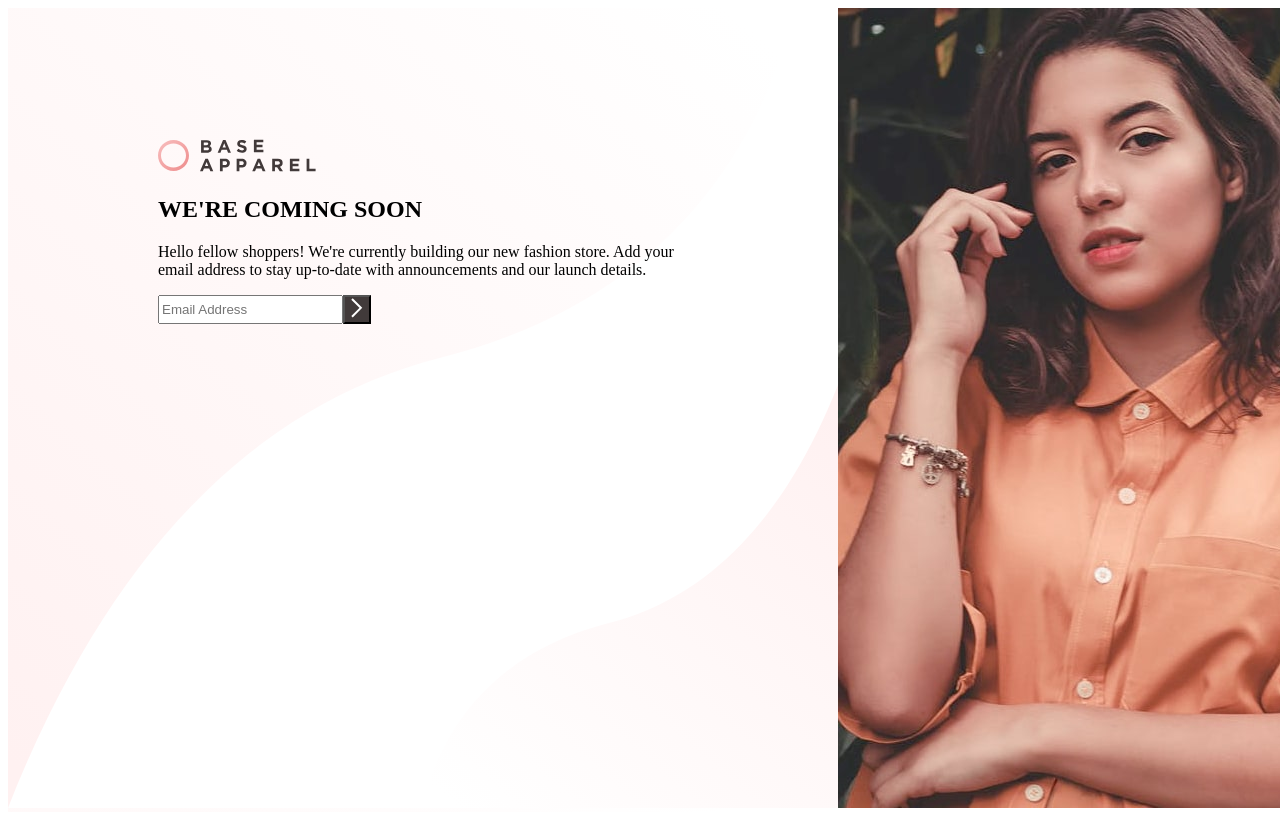
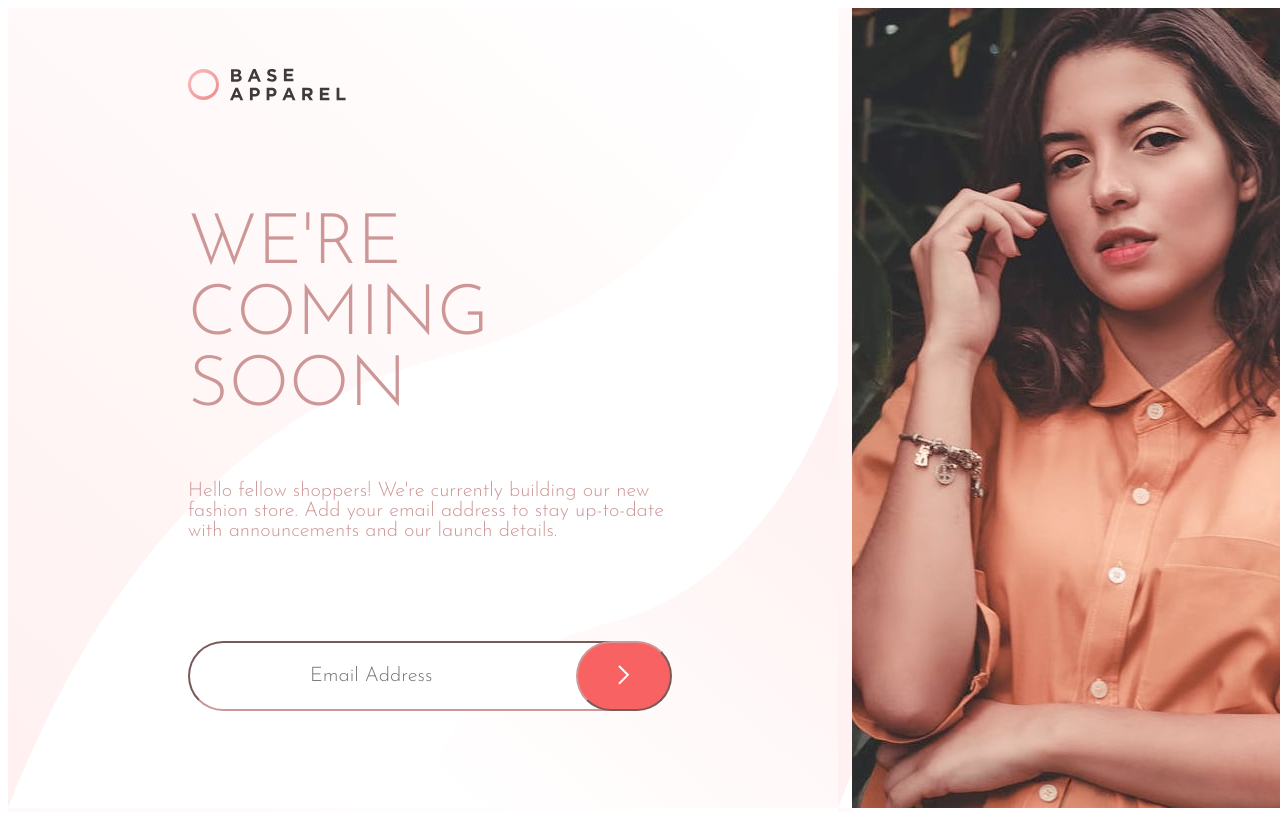
Before and after one commit to RikHamale100/CSS-Task-2, a plain HTML site: page index.html in a window 1280 px wide. Shown: the top 820 px of the page. Drawn offline with Linux system fonts and the light colour scheme.

Commit message:
added padding, fixed fonts n colors, bd radius for plc n btn

```diff
--- a/index.html
+++ b/index.html
@@ -13,18 +13,18 @@
 <body>
 <section class="flex-container">
     <div class="left">
-        <div>
-            <img src="./images/logo.svg" alt="base apparel" id="logo">
-            <h1>WE'RE COMING SOON</h1>
+        <img src="./images/logo.svg" alt="base apparel" id="logo">
+        <div class="chars">
+            <h1>WE'RE <Span id="dark-red"></Span>COMING SOON</Span></h1>
 
 
             <P>Hello fellow shoppers! We're currently building our new
             fashion store. Add your email address to stay up-to-date with
-            announcements and our launch details. </P>
+            announcements and our launch details.</P>
         </div>
 
         <div class="input2">
-            <input type="email" placeholder="Email Address">
+            <input type="email" placeholder="Email Address" id="plc">
             <button><img src="./images/icon-arrow.svg" alt="icon-arrow"></button>
         </div>
 
--- a/style.css
+++ b/style.css
@@ -1,19 +1,57 @@
+
+h1{
+    font-weight: 300;
+    color: hsl(0, 36%, 70%);
+    font-size: 70px;
+}
+
+p{
+    font-size: 20px;
+    color: hsl(0, 36%, 70%);
+    font-weight: 300;
+}
+
+
+
 .flex-container{
     width: 1440px;
     display: flex;
 }
+
 .input2{
     display: flex;
+    margin-top: 100px;
+    border-radius: 40px;
+
 }
 button{
-    background-color: hsl(0, 6%, 24%);
+    background-color: hsl(0, 93%, 68%);
+    padding: 20px 40px;
+    border-radius: 60px;
+    margin-left: -70px;
+    border-color: hsl(0, 36%, 70%);
+}
+#plc{
+    padding: 23px 120px;
+    border-radius: 60px;
+    font-family: 'Josefin Sans', sans-serif;
+    font-weight: 300;
+    font-size: 20px;
+    border-color: hsl(0, 36%, 70%);
 }
 .left{
     background-image: url(./images/bg-pattern-desktop.svg);
-    padding: 150px 150px;
+    padding: 60px 180px;
+    font-size: 35px;
+}
 
+.chars{
+    font-family: 'Josefin Sans', sans-serif;
+    margin-top: 100px;
+    margin-bottom: 50px;
 }
-#logo{
-    margin-top: -40px;
 
+#dark-red{
+    color: hsl(0, 6%, 24%);
+    font-weight: 600;
 }
```
